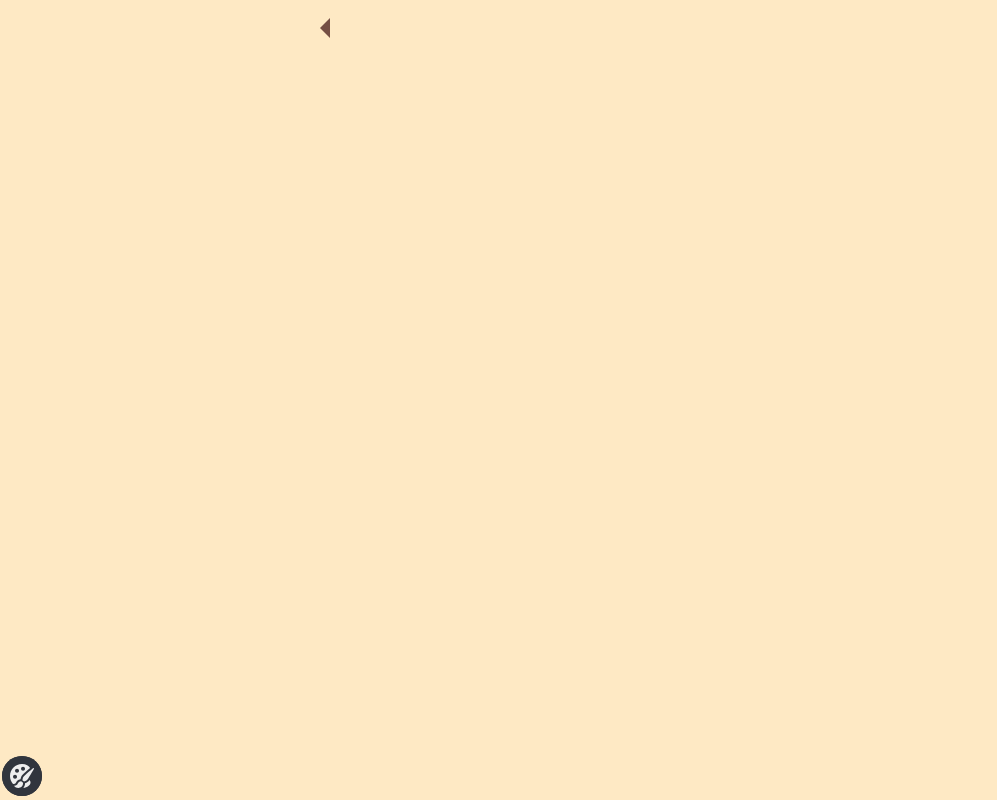
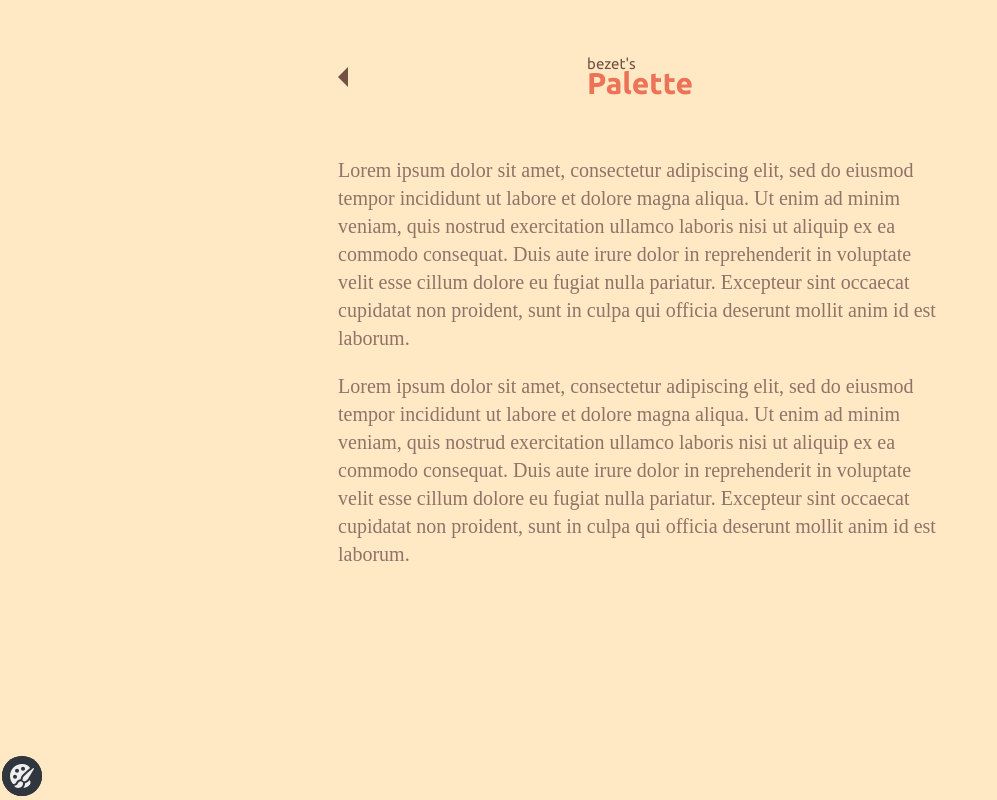
Before and after one commit to bezet/palette, a website with bundled scripts: page docs/index.html in a window 1280 px wide. Shown: the whole page, without its empty margins (0-997 px from the left). Built offline with nearby package versions, Linux system fonts and the light colour scheme; files whose address does not match are found by name.

Commit message:
Add header & some dummy content

```diff
--- a/docs/index.html
+++ b/docs/index.html
@@ -13,8 +13,18 @@
 <body>
 
   <div class="wrapper">
-    <a class="back-btn" href="https://bezet.github.io/">Back</a>
+    <header class="site-header">
+      <a class="back-btn" href="https://bezet.github.io/">Back</a>
+      <h1 class="lib-name"><span>bezet's</span>Palette</h1>
+    </header>
+    <p>Lorem ipsum dolor sit amet, consectetur adipiscing elit, sed do eiusmod tempor incididunt ut labore et dolore magna aliqua. Ut enim ad minim veniam, quis nostrud exercitation ullamco laboris nisi ut aliquip ex ea commodo consequat. Duis aute irure dolor in reprehenderit in voluptate velit esse cillum dolore eu fugiat nulla pariatur. Excepteur sint occaecat cupidatat non proident, sunt in culpa qui officia deserunt mollit anim id est laborum.</p>
+    <p>Lorem ipsum dolor sit amet, consectetur adipiscing elit, sed do eiusmod tempor incididunt ut labore et dolore magna aliqua. Ut enim ad minim veniam, quis nostrud exercitation ullamco laboris nisi ut aliquip ex ea commodo consequat. Duis aute irure dolor in reprehenderit in voluptate velit esse cillum dolore eu fugiat nulla pariatur. Excepteur sint occaecat cupidatat non proident, sunt in culpa qui officia deserunt mollit anim id est laborum.</p>
+
+    <div class="instructions"></div>
   </div>
+  <!-- <footer class="site-footer">
+    <a href="https://www.freepik.com/free-photos-vectors/infographic">Arrow's vector created by Freepik</a>
+  </footer> -->
 
   <script type="text/javascript" src="bundle.js"></script>
 </body>
```
